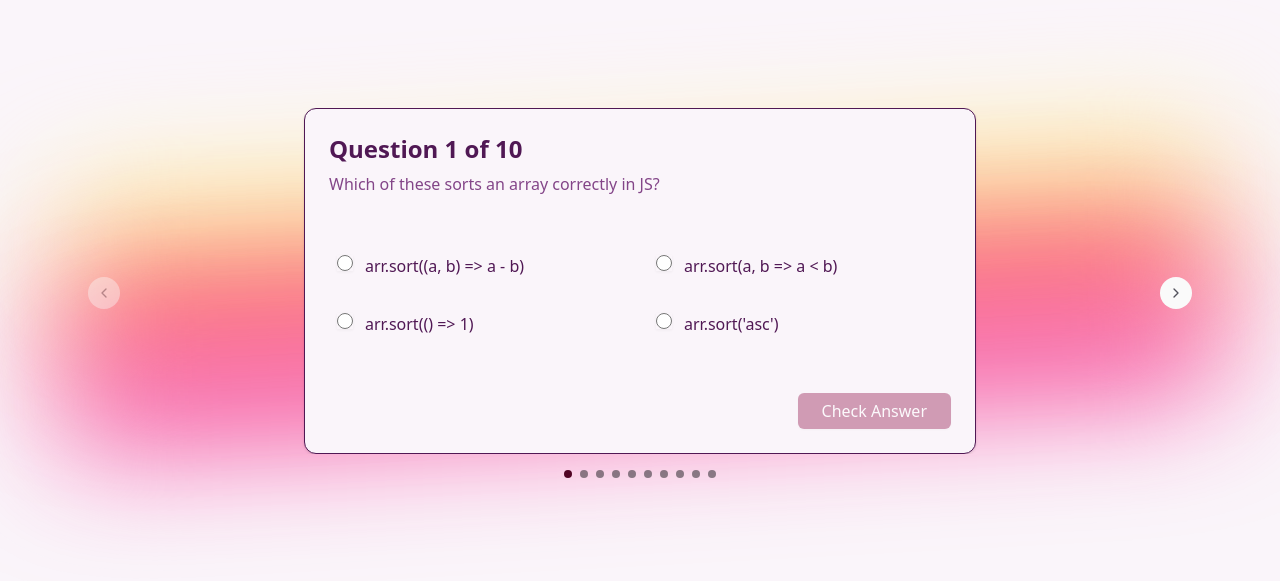
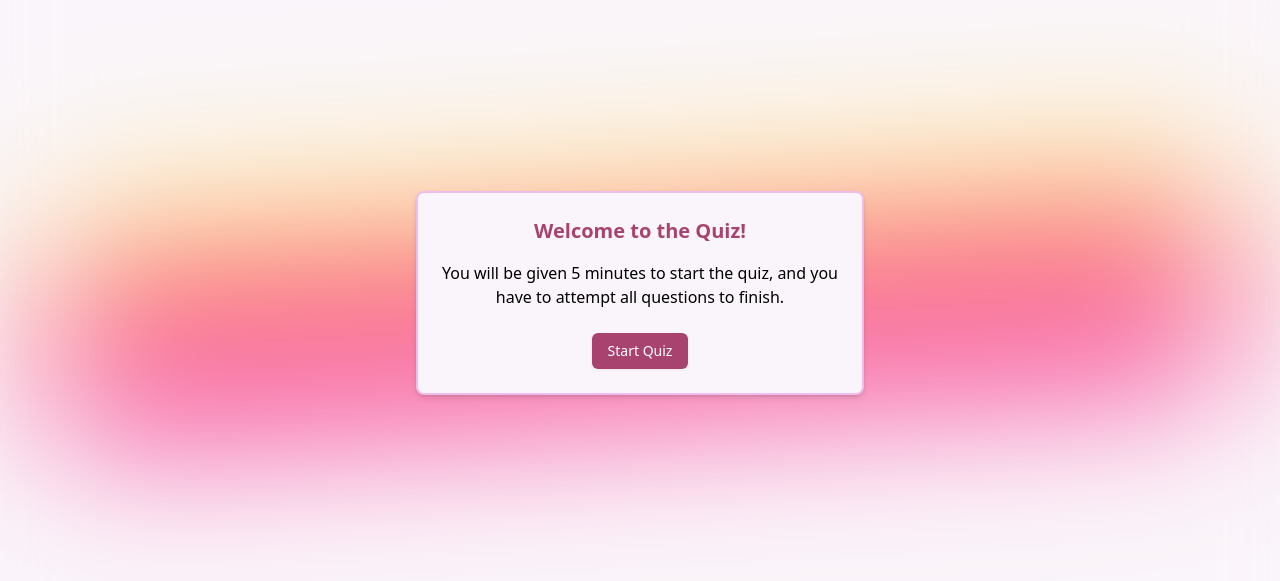
Before and after one commit to 0xmitsuri/mitsuri-quiz-app, a React (Vite) app: page /quiz in a window 1280 px wide. Shown: the part 107-688 px from the top of the page. Built offline with nearby package versions, Linux system fonts and the light colour scheme.

Commit message:
quiz page

```diff
--- /dev/null
+++ b/src/components/IQResultModal.jsx
@@ -0,0 +1,30 @@
+import React from 'react';
+import { Button } from './ui/button';
+
+const IQResultModal = ({ iq, iqLabel, onClose }) => {
+    const twitterShareUrl = `https://twitter.com/intent/tweet?text=Hey%2C+I+got+${iq}+on+Mitsuris+IQ+Test+Check+out+this+quiz%21+%F0%9F%91%89%F0%9F%8F%BC`;
+
+    return (
+        <div className="fixed inset-0 backdrop-blur-2xl bg-opacity-50 flex items-center justify-center z-50">
+            <div className="bg-background border-2 border-border p-6 rounded-lg shadow-lg max-w-md w-full">
+                <h2 className="text-xl text-primary font-semibold text-center mb-4">Your IQ Result</h2>
+                <p className="text-center text-primary text-lg mb-4">
+                    IQ: {iq}
+                </p>
+                <p className="text-center text-lg mb-4">
+                    {iqLabel}
+                </p>
+                <div className="flex justify-center gap-3">
+                    <Button onClick={onClose}>Go back to Home</Button>
+                    <Button>
+                        <a as="a" href={twitterShareUrl} target="_blank" rel="noopener noreferrer">
+                            Share on Twitter
+                        </a>
+                    </Button>
+                </div>
+            </div>
+        </div>
+    );
+}
+
+export default IQResultModal;
--- a/src/components/QuizCard.jsx
+++ b/src/components/QuizCard.jsx
@@ -11,33 +11,36 @@ import { Alert, AlertDescription } from "@/components/ui/alert"
 import { Button } from "@/components/ui/button"
 import { Input } from '@/components/ui/input'
 import { Label } from '@/components/ui/label'
-
 import replies from '@/data/replies'
 
-const QuizCard = ({ question, questionNumber = 1, totalQuestions = 10 }) => {
-    const [selectedAnswer, setSelectedAnswer] = useState('')
-    const [showResult, setShowResult] = useState(false)
-    const [resultMessage, setResultMessage] = useState('')
+const QuizCard = ({ question, questionNumber = 1, totalQuestions = 10, onAnswerEvaluation }) => {
+    const [selectedAnswer, setSelectedAnswer] = useState('');
+    const [showResult, setShowResult] = useState(false);
+    const [resultMessage, setResultMessage] = useState('');
 
     const handleAnswerChange = (value) => {
-        setSelectedAnswer(value)
+        if (!showResult) {
+            setSelectedAnswer(value);
+        }
     }
 
     const handleCheckAnswer = () => {
-        if (!selectedAnswer) return
+        if (!selectedAnswer) return;
 
-        const selectedOption = question.options[parseInt(selectedAnswer)]
-        let messageType = 'wrong'
+        const selectedOption = question.options[parseInt(selectedAnswer)];
+        let messageType = 'wrong';
 
         if (selectedOption === question.correctAnswer) {
-            messageType = 'correct'
+            messageType = 'correct';
+            onAnswerEvaluation(true, false);  // Correct answer
         } else if (selectedOption === question.fakeCorrect) {
-            messageType = 'fakeCorrect'
+            messageType = 'fakeCorrect';
+            onAnswerEvaluation(false, true); // Fake correct answer
         }
 
-        const randomMessage = replies[messageType][Math.floor(Math.random() * replies[messageType].length)]
-        setResultMessage(randomMessage)
-        setShowResult(true)
+        const randomMessage = replies[messageType][Math.floor(Math.random() * replies[messageType].length)];
+        setResultMessage(randomMessage);
+        setShowResult(true);
     }
 
     const getAlertVariant = () => {
@@ -52,7 +55,7 @@ const QuizCard = ({ question, questionNumber = 1, totalQuestions = 10 }) => {
 
     const getAlertClasses = () => {
         if (question.options[parseInt(selectedAnswer)] === question.correctAnswer) {
-            return 'border-emerald-900 bg-emerald-50 text-green-800'
+            return 'border-emerald-900 bg-emerald-50 text-emerald-800'
         } else if (question.options[parseInt(selectedAnswer)] === question.fakeCorrect) {
             return 'border-amber-900 bg-amber-50 text-amber-800'
         } else {
@@ -62,7 +65,7 @@ const QuizCard = ({ question, questionNumber = 1, totalQuestions = 10 }) => {
 
     return (
         <Card className="w-full max-w-2xl mx-auto">
-            <CardHeader className="pb-4 sm:pb-6">
+            <CardHeader >
                 <CardTitle className="text-lg sm:text-xl md:text-2xl">
                     Question {questionNumber} of {totalQuestions}
                 </CardTitle>
@@ -71,9 +74,10 @@ const QuizCard = ({ question, questionNumber = 1, totalQuestions = 10 }) => {
                 </CardDescription>
             </CardHeader>
             <CardContent className="px-4 sm:px-6">
-                <div className="grid grid-cols-1 sm:grid-cols-2 gap-3 sm:gap-4">
+                <div className="grid grid-cols-1 sm:grid-cols-2 gap-1">
                     {question.options.map((option, index) => (
-                        <div key={index} className="flex items-start space-x-3 p-2 hover:bg-gray-50 rounded-md transition-colors">
+                        <div key={index} className={`flex items-start space-x-3 p-2 rounded-md transition-colors ${showResult ? 'opacity-60 cursor-not-allowed' : 'hover:bg-pink-200 cursor-pointer'
+                            }`}>
                             <Input
                                 type="radio"
                                 id={`option-${questionNumber}-${index}`}
@@ -81,11 +85,13 @@ const QuizCard = ({ question, questionNumber = 1, totalQuestions = 10 }) => {
                                 value={index}
                                 checked={selectedAnswer === index.toString()}
                                 onChange={() => handleAnswerChange(index.toString())}
+                                disabled={showResult}
                                 className="w-4 h-4 mt-0.5 flex-shrink-0"
                             />
                             <Label
                                 htmlFor={`option-${questionNumber}-${index}`}
-                                className="text-sm sm:text-base leading-relaxed cursor-pointer flex-1"
+                                className={`text-sm sm:text-base leading-relaxed flex-1 ${showResult ? 'cursor-not-allowed' : 'cursor-pointer'
+                                    }`}
                             >
                                 {option}
                             </Label>
@@ -93,7 +99,7 @@ const QuizCard = ({ question, questionNumber = 1, totalQuestions = 10 }) => {
                     ))}
                 </div>
             </CardContent>
-            <CardFooter className="flex flex-col space-y-4 px-4 sm:px-6 pt-4 sm:pt-6">
+            <CardFooter className="flex flex-col space-y-4 px-4 sm:px-6">
                 {showResult && (
                     <Alert
                         variant={getAlertVariant()}
--- a/src/components/QuizPage.jsx
+++ b/src/components/QuizPage.jsx
@@ -1,48 +1,147 @@
-import React from 'react'
+import React, { useState, useEffect } from 'react'
 import QuizCard from './QuizCard'
-import {
-    Carousel,
-    CarouselContent,
-    CarouselIndicator,
-    CarouselItem,
-    CarouselNavigation,
-} from "@/components/ui/carousel"
-
+import StartQuizModal from './StartQuizModal'
+import TimerComponent from './TimerComponent'
+import { Button } from "@/components/ui/button"
 import questions from '@/data/questions'
+import IQResultModal from './IQResultModal' // Import the IQResultModal component
+import { Carousel, CarouselContent, CarouselItem } from './ui/carousel'
+import { useNavigate } from 'react-router-dom'
 
 const QuizPage = () => {
+    const [tenQuestions, setTenQuestions] = useState([]);
+    const [quizStarted, setQuizStarted] = useState(false);
+    const [startTime, setStartTime] = useState(5 * 60);
+    const [correctAnswers, setCorrectAnswers] = useState(0);
+    const [fakeCorrectAnswers, setFakeCorrectAnswers] = useState(0);
+    const [quizCompleted, setQuizCompleted] = useState(false);
+    const [iq, setIq] = useState(null);
+    const [iqLabel, setIqLabel] = useState('');
+    const [showIQModal, setShowIQModal] = useState(false);
+
+    const navigate = useNavigate()
+
+    useEffect(() => {
+        const getQuestionsAndSetToLocalStorage = () => {
+            const storedQuestions = localStorage.getItem("tenQuestions");
+
+            if (storedQuestions) {
+                setTenQuestions(JSON.parse(storedQuestions));
+            } else {
                 const randomTenQuestions = [...questions]
                     .sort(() => Math.random() - 0.5)
                     .slice(0, Math.min(10, questions.length));
 
+                setTenQuestions(randomTenQuestions);
+                localStorage.setItem("tenQuestions", JSON.stringify(randomTenQuestions));
+            }
+
+            // Load IQ score from localStorage if available
+            const storedIq = localStorage.getItem("iq");
+            const storedIqLabel = localStorage.getItem("iqLabel");
+            if (storedIq && storedIqLabel) {
+                setIq(storedIq);
+                setIqLabel(storedIqLabel);
+                setShowIQModal(true); // Show the IQ modal if results are stored
+            }
+        }
+
+        getQuestionsAndSetToLocalStorage();
+    }, []);
+
+    const handleStartQuiz = () => {
+        setQuizStarted(true);
+    }
+
+    const calculateIQ = (correctAnswers, fakeCorrectAnswers) => {
+        const chaosFactor = Math.floor(Math.random() * 20) - 10;
+        const baseIQ = 80 + (correctAnswers * 10) - (fakeCorrectAnswers * 5);
+        const finalIQ = Math.max(20, Math.min(160, baseIQ + chaosFactor));
+        return finalIQ;
+    }
+
+    const getIQLabel = (iq) => {
+        if (iq >= 140) return "🥵 Giga Brain. Mitsuri swoons.";
+        if (iq >= 120) return "🧠 Actually smart. Unexpected.";
+        if (iq >= 100) return "😐 Passable. You're okay. Barely.";
+        if (iq >= 80) return "😬 Mid-tier braincell performance.";
+        if (iq >= 60) return "😭 Did you eat paint as a kid?";
+        return "🫠 A walking, talking memory leak.";
+    }
+
+    // Function to handle the evaluation of answers and update the parent state
+    const onAnswerEvaluation = (isCorrect, isFakeCorrect) => {
+        if (isCorrect) {
+            setCorrectAnswers((prev) => prev + 1);
+        } else if (isFakeCorrect) {
+            setFakeCorrectAnswers((prev) => prev + 1);
+        }
+    };
+
+    const handleQuizCompletion = () => {
+        const calculatedIq = calculateIQ(correctAnswers, fakeCorrectAnswers);
+        const label = getIQLabel(calculatedIq);
+        setIq(calculatedIq);
+        setIqLabel(label);
+
+        // Save the result to localStorage
+        localStorage.setItem("iq", calculatedIq);
+        localStorage.setItem("iqLabel", label);
+
+        setQuizCompleted(true);
+        setShowIQModal(true); // Show the IQ result modal after quiz completion
+    }
+
+    const closeIQModal = () => {
+        setShowIQModal(false);
+        navigate("/")
+    }
+
     return (
-        <div className='flex flex-col items-center justify-center min-h-screen w-full px-3 sm:px-4 md:px-6 lg:px-8 py-4 sm:py-6 relative bg-background overflow-hidden'>
-            <div className="w-full max-w-xs sm:max-w-md md:max-w-2xl lg:max-w-3xl xl:max-w-4xl flex flex-col items-center justify-center z-20">
+        <div className="flex flex-col items-center justify-center min-h-screen w-full px-3 sm:px-4 md:px-6 lg:px-8 py-4 sm:py-6 relative bg-background overflow-hidden">
+            {!quizStarted && <StartQuizModal onStart={handleStartQuiz} />}
+            {quizStarted && <TimerComponent startTime={startTime} />}
+
+            <div className="w-full max-w-xs sm:max-w-md md:max-w-xl lg:max-w-2xl xl:max-w-3xl flex flex-col items-center justify-center z-20">
+                {quizStarted && !quizCompleted && (
                     <Carousel className="w-full">
                         <CarouselContent className="flex">
-                        {randomTenQuestions.map((question, index) => (
+                            {tenQuestions.map((question, index) => (
                                 <CarouselItem key={index} className="flex mb-0 w-full">
                                     <QuizCard
                                         question={question}
                                         questionNumber={index + 1}
-                                    totalQuestions={randomTenQuestions.length}
+                                        totalQuestions={tenQuestions.length}
+                                        onAnswerEvaluation={onAnswerEvaluation} // Pass the function here
                                     />
                                 </CarouselItem>
                             ))}
                         </CarouselContent>
                         <div className="flex flex-col items-center gap-3 sm:gap-4 mt-4 sm:mt-6">
-                        <CarouselNavigation alwaysShow />
-                        <CarouselIndicator />
+                            <Button
+                                onClick={handleQuizCompletion}
+                                className="w-full sm:w-auto px-6 py-2 text-sm sm:text-base"
+                            >
+                                Finish Quiz
+                            </Button>
                         </div>
                     </Carousel>
+                )}
             </div>
 
-            {/* Responsive background elements */}
+            {showIQModal && (
+                <IQResultModal
+                    iq={iq}
+                    iqLabel={iqLabel}
+                    onClose={closeIQModal}
+                />
+            )}
+
             <div className='absolute h-12 sm:h-16 md:h-20 bg-yellow-200 w-4/5 sm:w-3/4 md:w-4/5 lg:w-9/10 -rotate-3 blur-2xl sm:blur-3xl -translate-y-12 sm:-translate-y-16 md:-translate-y-20 z-0'></div>
             <div className='absolute h-12 sm:h-16 md:h-20 bg-red-500 w-4/5 sm:w-3/4 md:w-4/5 lg:w-9/10 -rotate-3 blur-2xl sm:blur-3xl translate-y-0 z-0'></div>
             <div className='absolute h-12 sm:h-16 md:h-20 bg-pink-500 w-4/5 sm:w-3/4 md:w-4/5 lg:w-9/10 -rotate-3 blur-2xl sm:blur-3xl translate-y-12 sm:translate-y-16 md:translate-y-20 z-0'></div>
         </div>
-    )
+    );
 }
 
-export default QuizPage
+export default QuizPage;
--- /dev/null
+++ b/src/components/StartQuizModal.jsx
@@ -0,0 +1,22 @@
+import React from 'react';
+import { Button } from './ui/button';
+
+const StartQuizModal = ({ onStart }) => {
+    return (
+        <div className="fixed inset-0 backdrop-blur-2xl bg-opacity-50 flex items-center justify-center z-50">
+            <div className="bg-background border-2 border-border p-6 rounded-lg shadow-lg max-w-md w-full">
+                <h2 className="text-xl text-primary font-semibold text-center mb-4">Welcome to the Quiz!</h2>
+                <p className="text-center mb-6">
+                    You will be given 5 minutes to start the quiz, and you have to attempt all questions to finish.
+                </p>
+                <div className="flex justify-center">
+                    <Button onClick={onStart}>
+                        Start Quiz
+                    </Button>
+                </div>
+            </div>
+        </div>
+    );
+}
+
+export default StartQuizModal;
--- /dev/null
+++ b/src/components/TimerComponent.jsx
@@ -0,0 +1,25 @@
+import React, { useEffect, useState } from 'react';
+
+const TimerComponent = ({ startTime }) => {
+    const [timeLeft, setTimeLeft] = useState(startTime);
+
+    useEffect(() => {
+        if (timeLeft <= 0) return;
+
+        const timer = setInterval(() => {
+            setTimeLeft((prevTime) => prevTime - 1);
+        }, 1000);
+
+        return () => clearInterval(timer);
+    }, [timeLeft]);
+
+    return (
+        <div className="flex justify-center items-center text-foreground">
+            <p className="text-xl font-semibold">
+                Time Left: {Math.floor(timeLeft / 60)}:{String(timeLeft % 60).padStart(2, '0')}
+            </p>
+        </div>
+    );
+}
+
+export default TimerComponent;
```
Lines whose indentation alone changed are shown as unchanged.
